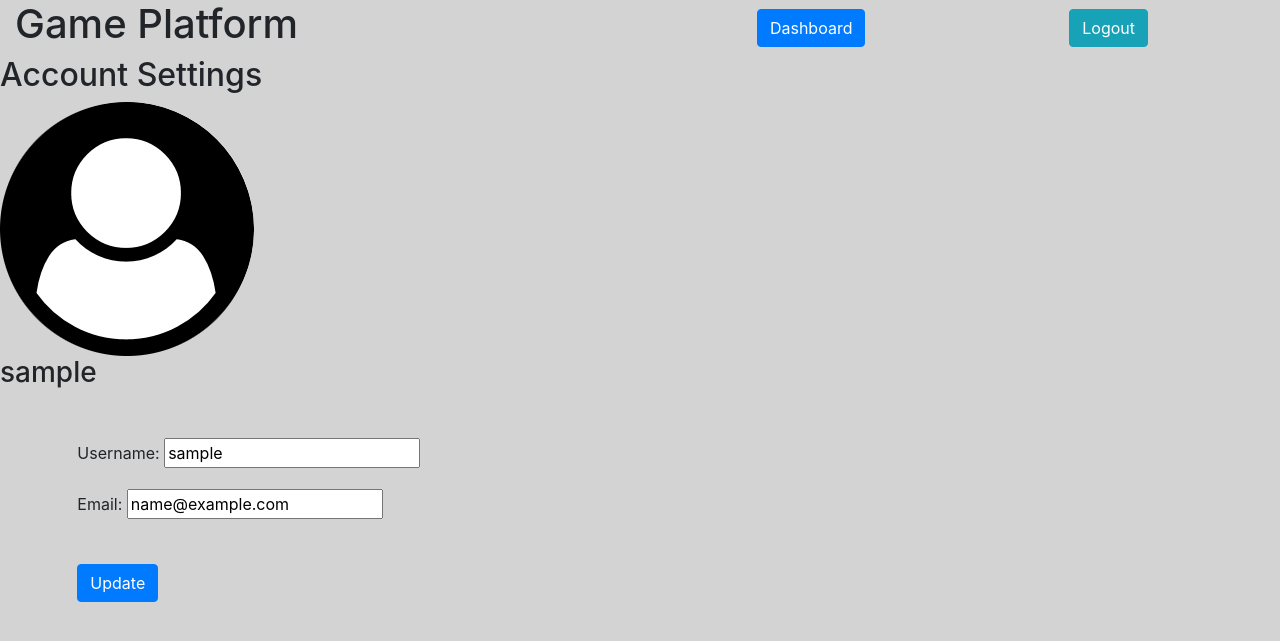
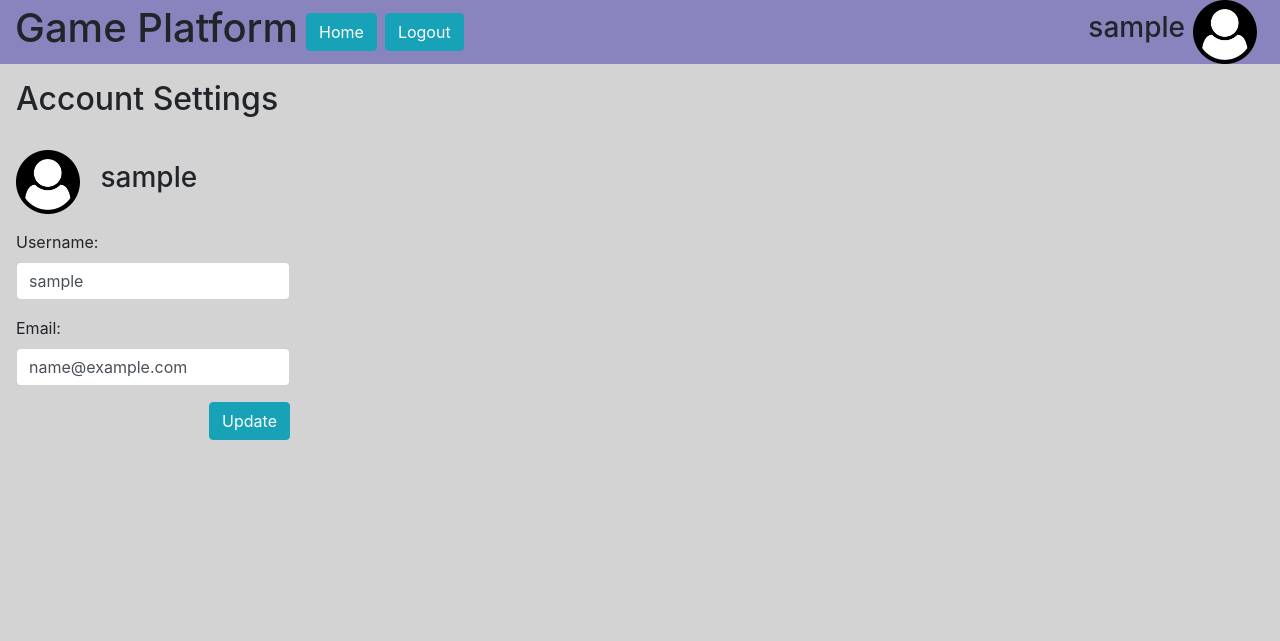
Before and after one commit to JDavisWASD/Game_Storefront, a Flask app: page /edit in a window 1280 px wide. Shown: the top 641 px of the page. Run offline with Flask 2, Linux system fonts and the light colour scheme; the visitor is signed in with stand-in values (Sample User, id 1); some libraries are stand-ins or nearby versions.

Commit message:
matched wireframe

```diff
--- a/flask_app/templates/edit.html
+++ b/flask_app/templates/edit.html
@@ -7,22 +7,29 @@
     <meta name="viewport" content="width=device-width, initial-scale=1.0">
     <link rel="stylesheet" href="https://stackpath.bootstrapcdn.com/bootstrap/4.3.1/css/bootstrap.min.css"
         integrity="sha384-ggOyR0iXCbMQv3Xipma34MD+dH/1fQ784/j6cY/iJTQUOhcWr7x9JvoRxT2MZw1T" crossorigin="anonymous">
+    <link rel="stylesheet" href="{{ url_for('static', filename='css/style.css') }}">
     <title>Game Platform</title>
 </head>
 
 <body style="background-color:lightgray">
-    <nav class="d-flex justify-content-between align-items-center col-12">
-        <h1 class="text-center">Game Platform</h1>
-        <div class="d-flex col-6 justify-content-around">
-            <a href="/dashboard" class="btn btn-primary">Dashboard</a>
+    <nav class="d-flex justify-content-between align-items-center col-12 bg-faded-purple">
+        <div class="d-flex justify-content-around align-items-center">
+            <h1>Game Platform</h1>
+            <a href="/dashboard" class="btn btn-info mx-2">Home</a>
             <a href="/logout" class="btn btn-info">Logout</a>
         </div>
+        <div class="d-flex justify-content-around align-items-center">
+            <h3>{{ user.username }}</h3>
+            <img src="../static/images/user-circle.png" alt="user icon of {{ user.username }}" class="user-icon mx-2">
+        </div>
     </nav>
+
     <div>
-        <h2>Account Settings</h2>
-        <img src="../static/images/user-circle.png" alt="user icon of {{ user.username }}">
-        <h3>{{ user.username }}</h3>
-        <form action="/update_user" method="POST" class="col-11 p-4 my-4 mx-auto">
+        <h2 class="m-3">Account Settings</h2>
+        <img src="../static/images/user-circle.png" alt="user icon of {{ user.username }}" class="user-icon m-3">
+        <h3 class="d-inline">{{ user.username }}</h3>
+        <div class="d-flex mx-3">
+            <form action="/update_user" method="POST">
                 {% with messages = get_flashed_messages(category_filter=['user']) %}
                 {% if messages %}
                     <div class="alert" role="alert">
@@ -33,22 +40,17 @@
                     </div>
                 {% endif %}
                 {% endwith %}
-
-            <div class="d-flex justify-content-between col-50">
-                <div class="col-50">
                 <div class="form-group">
                     <label for="username">Username:</label>
-                        <input type="text" name="username" value="{{ user.username }}">
+                    <input type="text" name="username" value="{{ user.username }}" class="form-control">
                 </div>
                 <div class="form-group">
                     <label for="email">Email:</label>
-                        <input type="text" name="email" value="{{ user.email }}">
+                    <input type="text" name="email" value="{{ user.email }}" class="form-control">
                 </div>
-                    <br>
-                    <input type="submit" value="Update" class="btn btn-primary">
+                <input type="submit" value="Update" class="btn btn-info float-right">
+            </form>
         </div>
-            </div>
-        </form>
     </div>
 </body>
 
```
Lines whose indentation alone changed are shown as unchanged.
